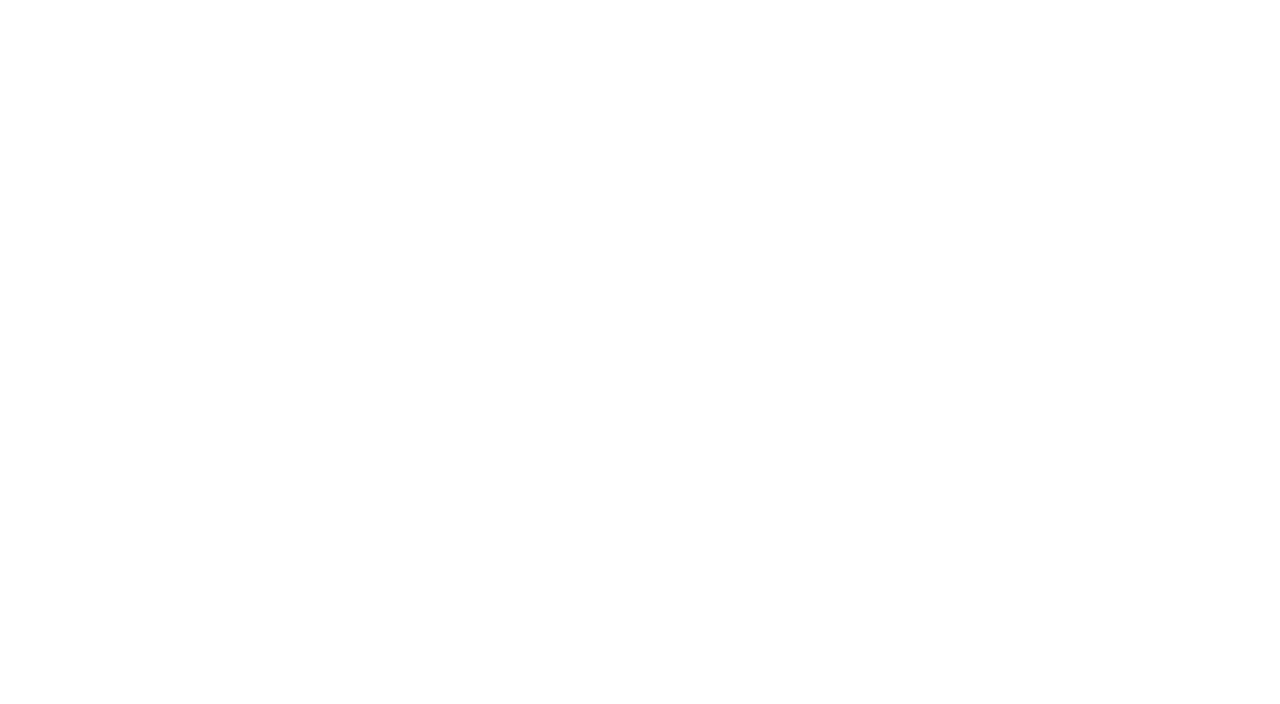
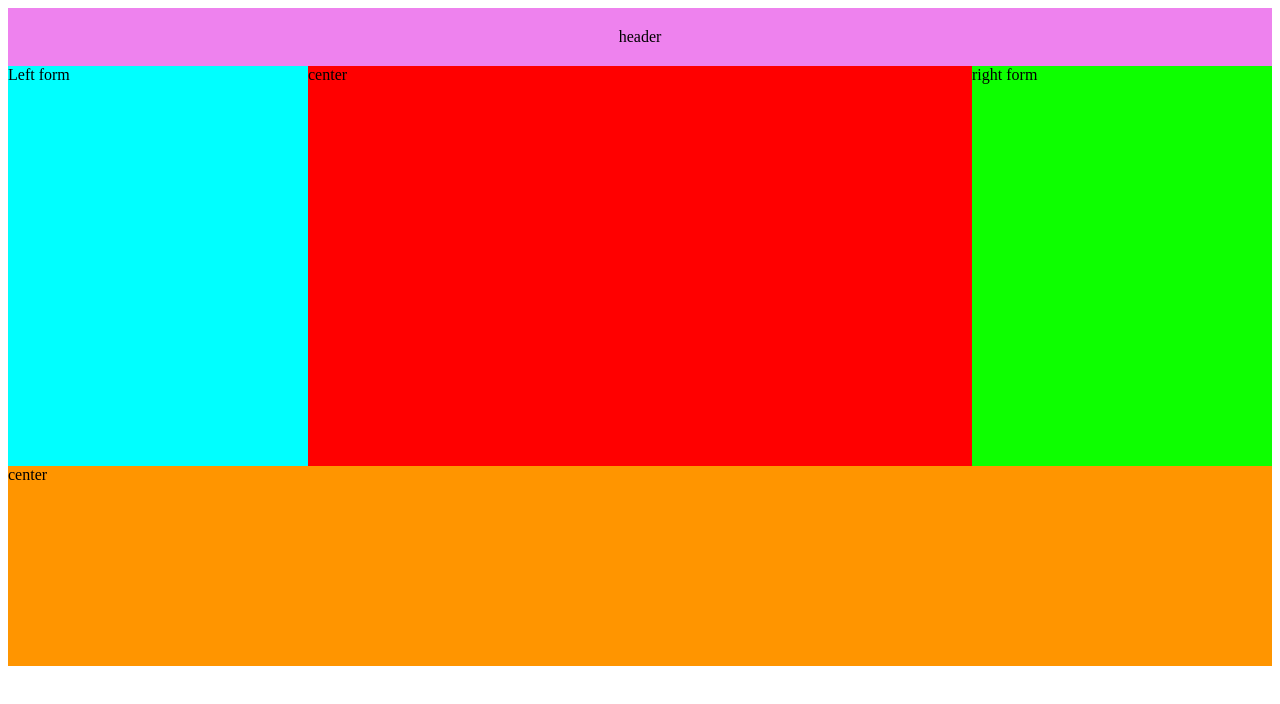
Before and after one commit to mikitakkulik/Mikita_kulik, a plain HTML site: page classwork/lesson8/lesson8.html in a window 1280 px wide. Drawn offline with Linux system fonts and the light colour scheme.

Commit message:
lesson_8

```diff
--- a/classwork/lesson8/lesson8.html
+++ b/classwork/lesson8/lesson8.html
@@ -6,6 +6,10 @@
     <title>Document</title>
 </head>
 <body>
-
+ <div style="text-align: center;padding: 20px;background-color: violet;">header</div>
+ <div style="width: 300px;height: 400px; float: left;background-color: aqua;">Left form</div>
+ <div style="width: 300px;height:400px; float: right;background-color: rgb(13, 255, 0);">right form</div>
+ <div style="height:400px;background-color:   rgb(255, 0, 0);">center</div>
+ <div style="height:200px;clear: both;background-color:   rgb(255, 149, 0);">center</div>
 </body>
 </html>
```
